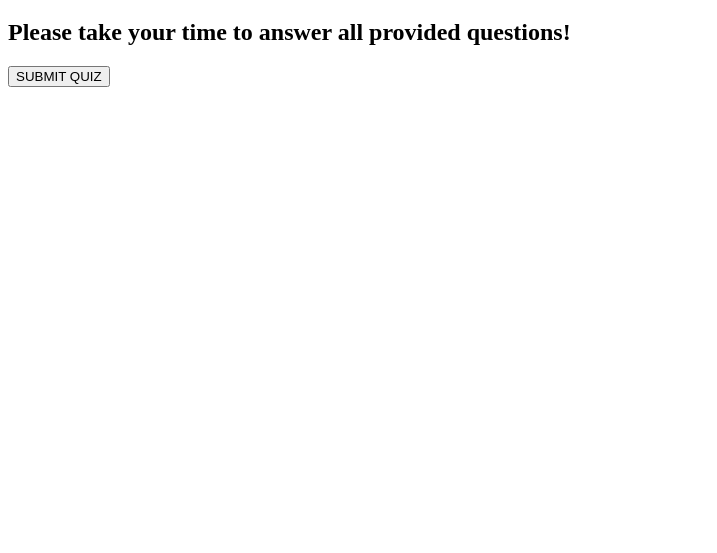
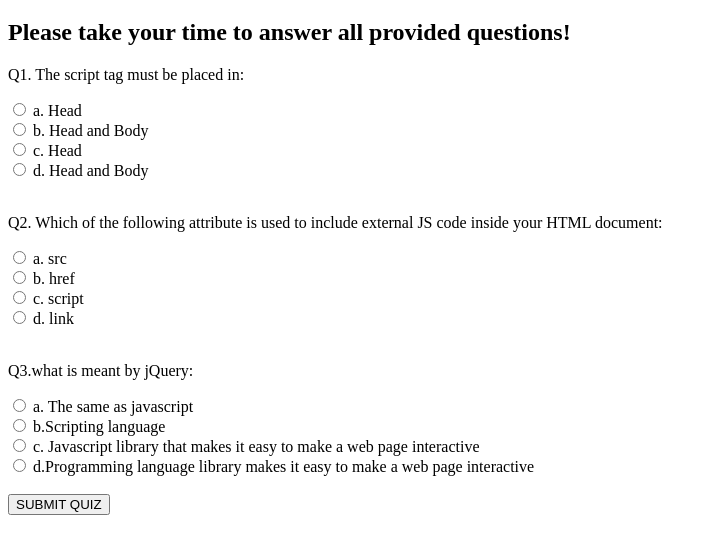
Before and after one commit to msclaudine/QUIZ, a plain HTML site: page index.html in a window 1280 px wide. Shown: the part 61-614 px from the top of the page, without its empty margins (0-717 px from the left). Drawn offline with Linux system fonts and the light colour scheme.

Commit message:
adding first three question

```diff
--- a/index.html
+++ b/index.html
@@ -9,6 +9,42 @@
     <h2>Please take your time to answer all provided questions!</h2>
 
     <form id="quiz" name="quiz">
+      <p class="questions">Q1. The script tag must be placed in:</p>
+      <input type="radio" class="one" name="question1" value="a" /> a. Head<br />
+      <input type="radio" class="one" name="question1" value="b" /> b. Head and
+      Body<br />
+      <input type="radio" class="one" name="question1" value="c" /> c. Head<br />
+      <input type="radio" class="one" name="question1" value="d" /> d. Head and
+      Body<br /><br />
+      <!-- //answer b -->
+      <p>
+        Q2. Which of the following attribute is used to include external JS code
+        inside your HTML document:
+      </p>
+
+      <input type="radio" class="one" name="question2" value="a" /> a. src
+      <br />
+      <input type="radio" class="one" name="question2" value="b" /> b. href
+      <br />
+      <input type="radio" class="one" name="question2" value="c" /> c. script<br />
+      <input type="radio" class="one" name="question2" value="d" /> d. link<br />
+      <br />
+      <!-- //answer a -->
+
+      <p class="questions">Q3.what is meant by jQuery:</p>
+
+      <input type="radio" class="one" name="question3" value="a" /> a. The same
+      as javascript<br />
+      <input type="radio" class="one" name="question3" value="b" /> b.Scripting
+      language<br />
+      <input type="radio" class="one" name="question3" value="c" /> c.
+      Javascript library that makes it easy to make a web page interactive<br />
+      <input type="radio" class="one" name="question3" value="d" />
+      d.Programming language library makes it easy to make a web page
+      interactive <br />
+      <br />
+      <!-- //answer c -->
+
       <input type="button" id="button" value="SUBMIT QUIZ" onclick="check()" />
     </form>
   </body>
```
